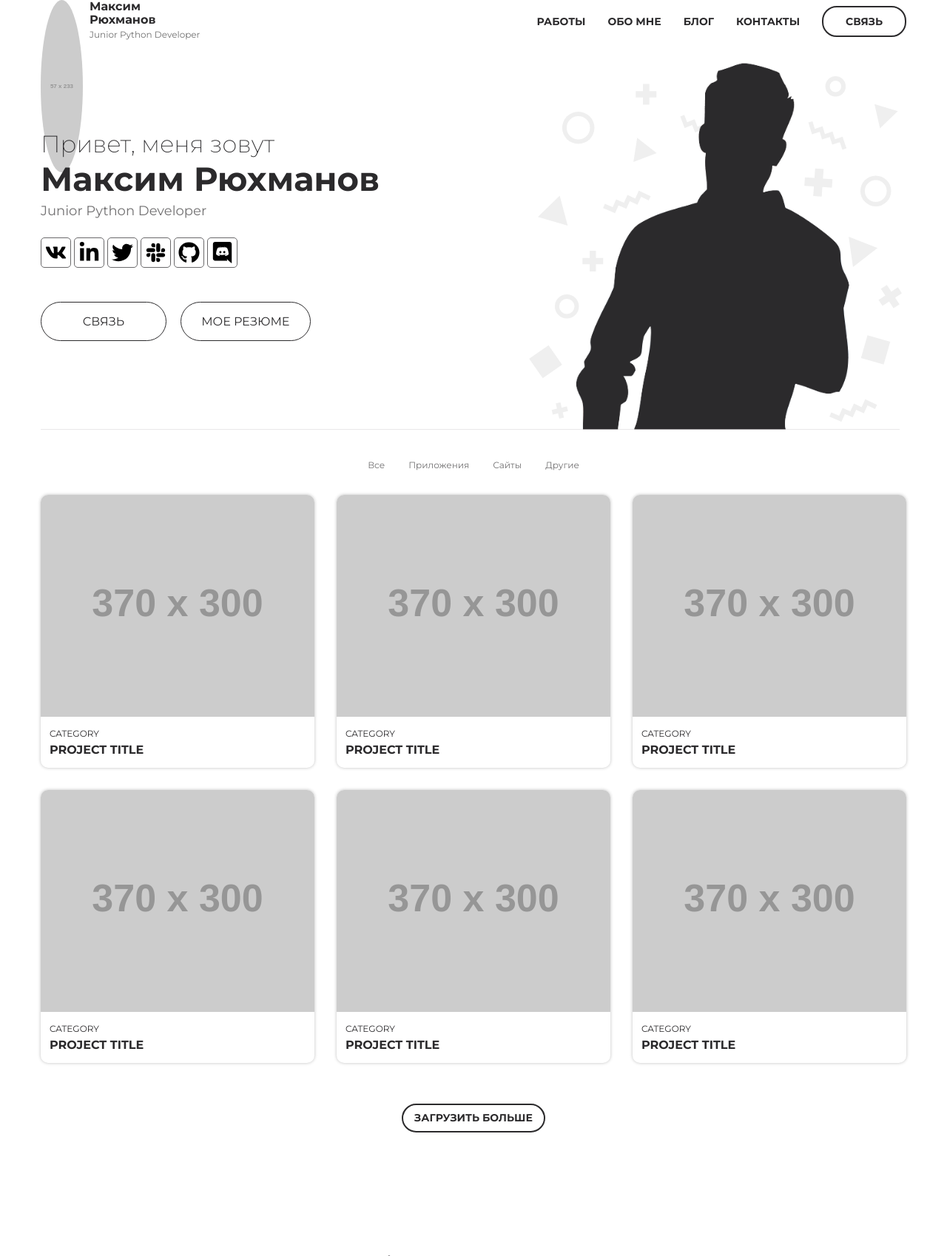
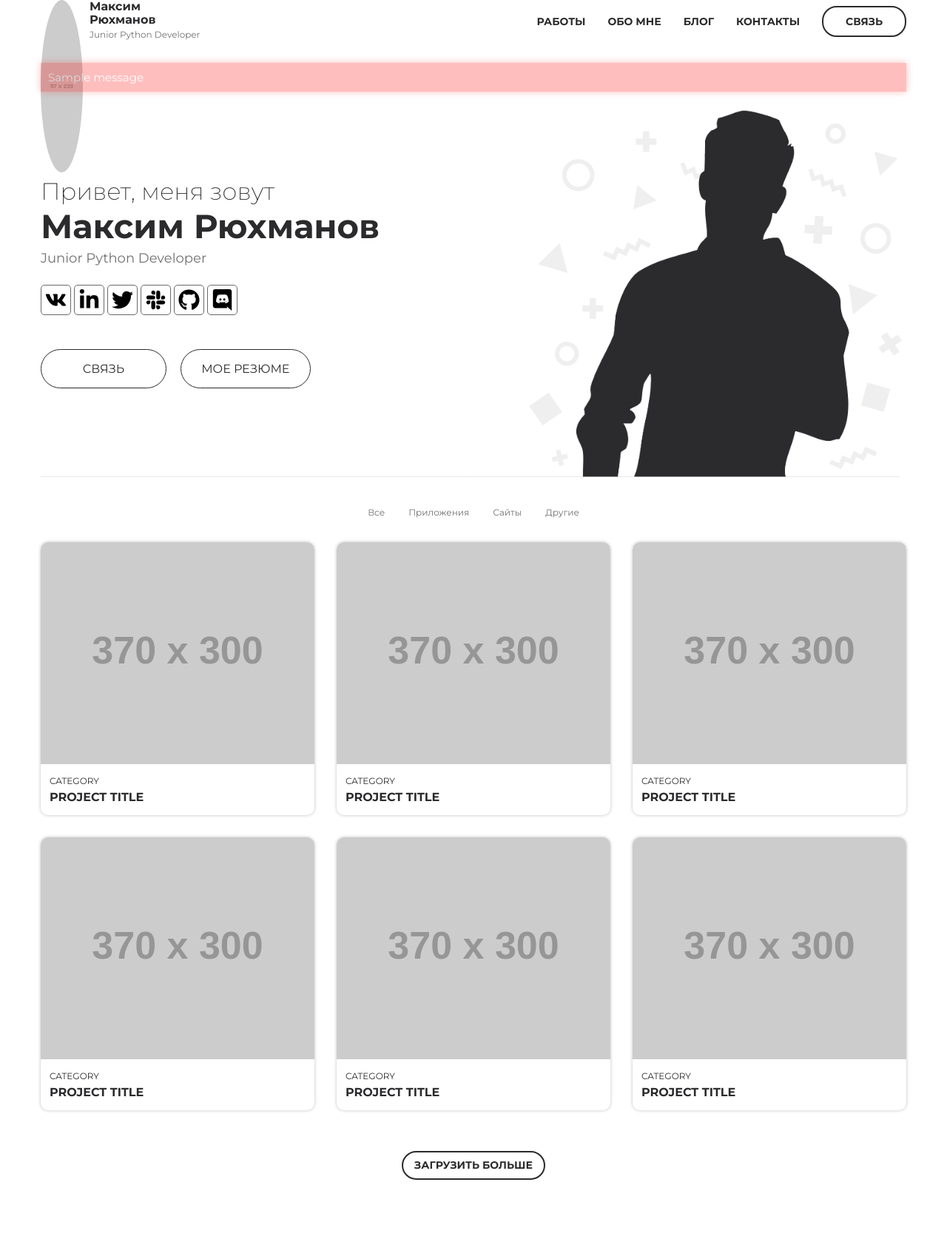
Before and after one commit to ApppleTurnover/flasksamplesiteschool, a Flask app: page / in a window 1280 px wide. Shown: the part 18-1716 px from the top of the page at 74% size. Run offline with Flask 2, Linux system fonts and the light colour scheme; grey boxes labelled with a size stand in for pictures from a placeholder-image service; one stand-in notice (Sample message) is shown; some libraries are stand-ins or nearby versions.

Commit message:
Added alerts

```diff
--- a/app.py
+++ b/app.py
@@ -16,6 +16,10 @@ def index():
 
     return render_template("index.html", active="index", time=work_experience)
 
+@app.route("/none", methods=["GET", "POST"])
+def none():
+    flash("Unwork")
+    return redirect(url_for('index'))
 
 if __name__ == "__main__":
     app.run()
--- a/static/css/style.css
+++ b/static/css/style.css
@@ -638,6 +638,14 @@ p {
   height: 24px;
 }
 
+.footer__social-link:hover {
+  transition: all 0.2s linear;
+}
+
+.footer__social-link:hover {
+  filter: invert(1);
+}
+
 .footer__nav {
   display: flex;
   align-items: center;
@@ -669,3 +677,22 @@ p {
   transform: scale(1.08);
   filter: invert(0.9);
 }
+
+/* alert */
+
+.alert {
+  display: flex;
+  align-items: center;
+  justify-self: space-between;
+  margin: 10px 0 15px;
+  padding: 10px;
+}
+
+.alert-warring {
+  background: red;
+  color: #fff;
+  opacity: 25%;
+  box-shadow: 0 0 10px red;
+
+  box-sizing: border-box;
+}
--- a/templates/index.html
+++ b/templates/index.html
@@ -38,6 +38,17 @@
         </div>
     </header>
     <!-- /HEADER -->
+    <!-- ALERTS -->
+    <div class="container">
+        {% for message in get_flashed_messages() %}
+        <div class="alert alert-warring">
+            <div class="alert__item">
+                <div class="messege">{{ message }}</div>
+            </div>
+        </div>
+        {% endfor %}
+    </div>
+    <!-- /ALERTS -->
 
     <!-- INTRO -->
     <section class="intro">
@@ -50,28 +61,28 @@
                     <div class="intro__prof">Junior Python Developer</div>
 
                     <div class="social">
-                        <a href="#" class="social__link">
+                        <a href="https://vk.com/athonmaks" class="social__link" target="_blank">
                             <img src="{{url_for('static', filename='icons/vk.svg')}}" alt="">
                         </a>
-                        <a href="#" class="social__link">
+                        <a href="https://www.linkedin.com/in/athond/" class="social__link" target="_blank">
                             <img src="{{url_for('static', filename='icons/linkedin-in.svg')}}" alt="">
                         </a>
-                        <a href="#" class="social__link">
+                        <a href="none" class="social__link">
                             <img src="{{url_for('static', filename='icons/twitter.svg')}}" alt="">
                         </a>
-                        <a href="#" class="social__link">
+                        <a href="none" class="social__link">
                             <img src="{{url_for('static', filename='icons/slack.svg')}}" alt="">
                         </a>
-                        <a href="#" class="social__link">
+                        <a href="https://github.com/ApppleTurnover" class="social__link" target="_blank">
                             <img src="{{url_for('static', filename='icons/github.svg')}}" alt="">
                         </a>
-                        <a href="#" class="social__link">
+                        <a href="https://discord.gg/qNuyAa6" class="social__link" target="_blank">
                             <img src="{{url_for('static', filename='icons/discord.svg')}}" alt="">
                         </a>
                     </div>
 
-                    <a href="#" class="btn">связь</a>
-                    <a href="#" class="btn rev">мое резюме</a>
+                    <a href="none" class="btn">связь</a>
+                    <a href="none" class="btn rev">мое резюме</a>
                 </div>
             </div>
     </section>
@@ -148,7 +159,7 @@
             </div>
 
             <div class="text-center">
-                <button class="btn btn--sm btn--bd">загрузить больше</button>
+                <a href="none" class="btn btn--sm btn--bd">загрузить больше</a>
             </div>
 
         </div>
@@ -252,8 +263,8 @@
                         </div>
                     </div>
 
-                    <a href="#" class="btn">связь</a>
-                    <button class="btn rev" type="button">мое резюме</button>
+                    <a href="none" class="btn">связь</a>
+                    <a href="none" class="btn rev">мое резюме</a>
                 </div>
             </div>
         </div>
```
Also changed, not shown: other parts of templates/index.html (+29 -29 lines).
